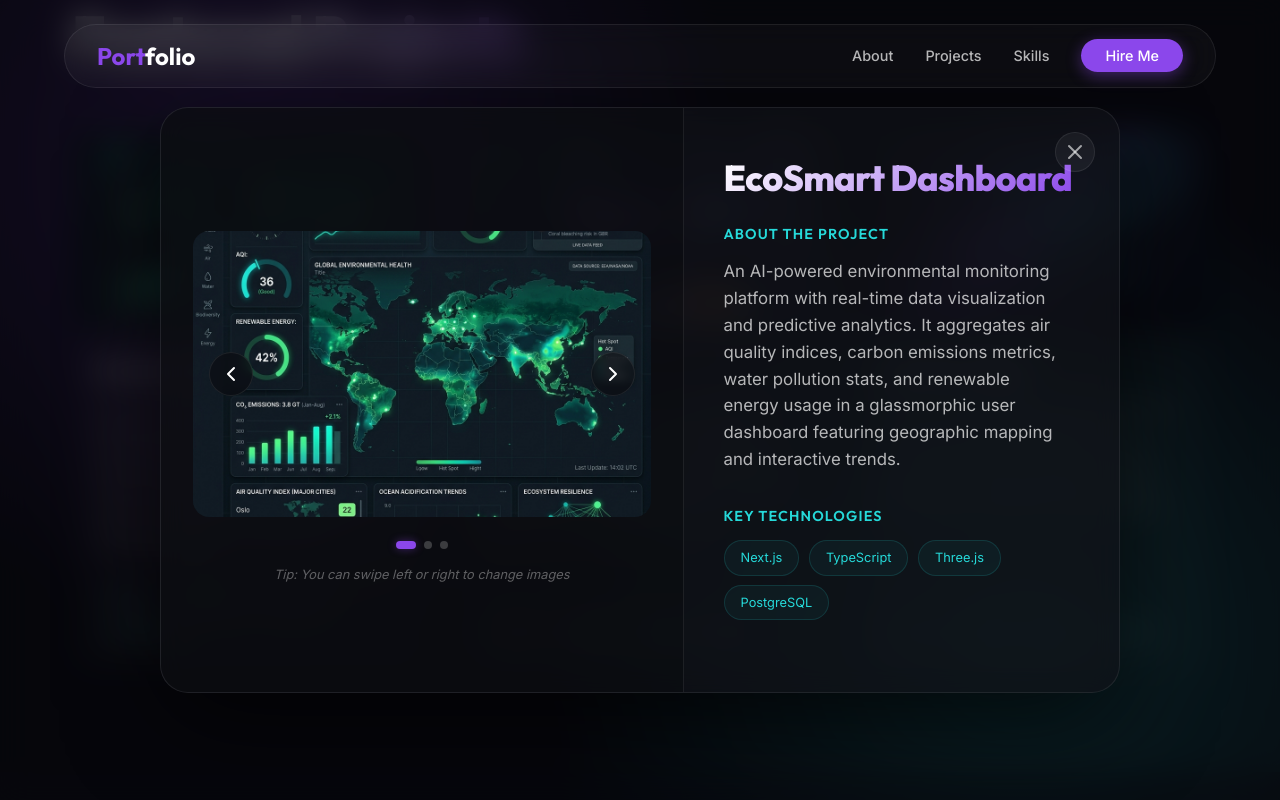
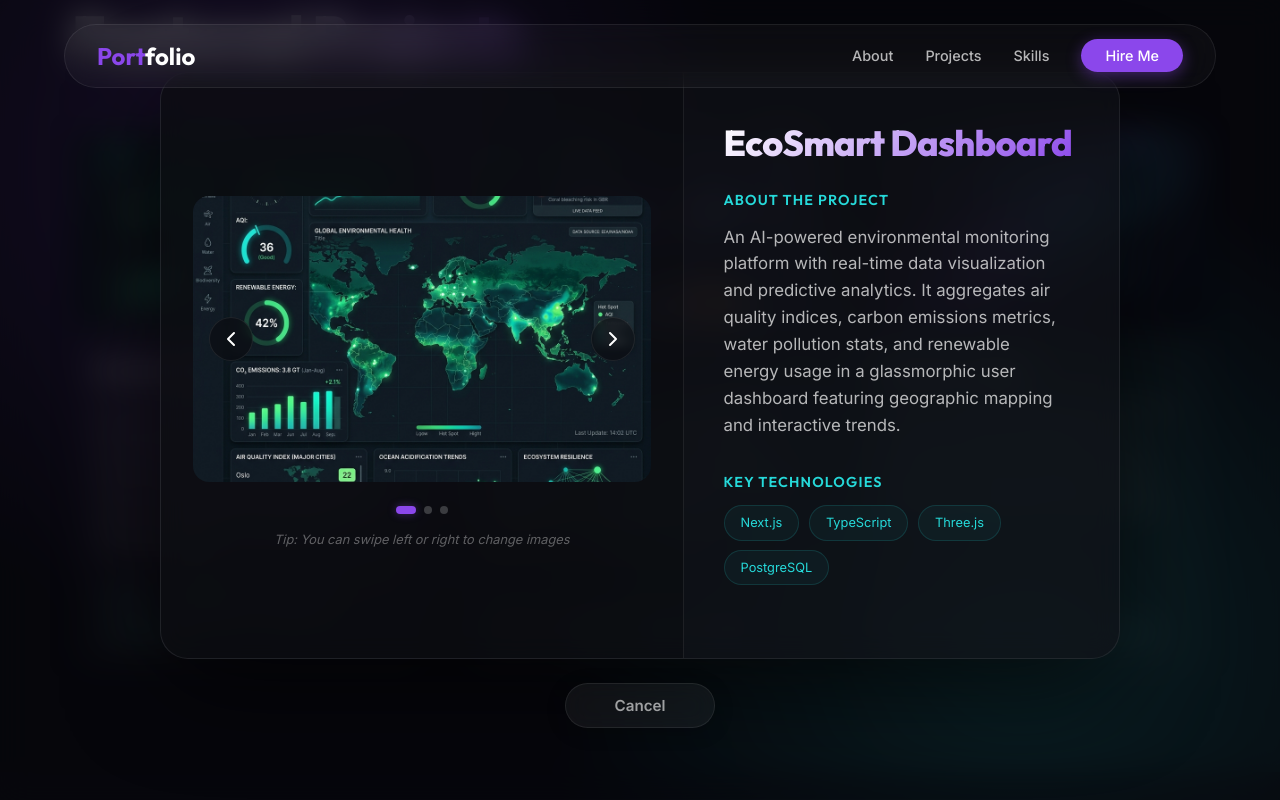
Before and after one commit to taraalsyah/nextjs_portofolio, a Next.js app: page / in a window 1280 px wide. Both pictures are taken after a click on the element 248 px from the left and 1309 px from the top of the page. Shown: the part 909-1709 px from the top of the page. Built offline with nearby package versions, Linux system fonts and the light colour scheme.

Commit message:
update featured projects buat tombol cancel

```diff
--- a/src/components/ui/ProjectModal.module.css
+++ b/src/components/ui/ProjectModal.module.css
@@ -3,9 +3,12 @@
   inset: 0;
   z-index: 100;
   display: flex;
+  flex-direction: column;
   align-items: center;
   justify-content: center;
   padding: 2rem;
+  overflow-y: auto;
+  gap: 1.5rem;
 }
 
 .backdrop {
@@ -333,3 +336,25 @@
     padding: 0.8rem;
   }
 }
+
+.bottomCancelButton {
+  background: hsla(0, 0%, 100%, 0.05);
+  border: 1px solid var(--glass-border);
+  color: hsla(0, 0%, 100%, 0.6);
+  padding: 0.75rem 3rem;
+  border-radius: 100px;
+  font-size: 0.95rem;
+  font-weight: 600;
+  transition: var(--transition);
+  cursor: pointer;
+  z-index: 2;
+  box-shadow: 0 4px 20px rgba(0, 0, 0, 0.2);
+}
+
+.bottomCancelButton:hover {
+  background: hsla(0, 0%, 100%, 0.15);
+  color: white;
+  transform: translateY(-2px);
+  border-color: hsla(0, 0%, 100%, 0.25);
+  box-shadow: 0 8px 30px rgba(0, 0, 0, 0.4);
+}
--- a/src/components/ui/ProjectModal.tsx
+++ b/src/components/ui/ProjectModal.tsx
@@ -2,7 +2,7 @@
 
 import React, { useState, useEffect } from 'react';
 import { motion, AnimatePresence } from 'framer-motion';
-import { ChevronLeft, ChevronRight, X } from 'lucide-react';
+import { ChevronLeft, ChevronRight } from 'lucide-react';
 import styles from './ProjectModal.module.css';
 
 interface ProjectModalProps {
@@ -91,10 +91,7 @@ const ProjectModal = ({ isOpen, onClose, project }: ProjectModalProps) => {
             exit={{ opacity: 0, scale: 0.9, y: 20 }}
             transition={{ type: 'spring', damping: 25, stiffness: 350 }}
           >
-            {/* Close Button */}
-            <button className={styles.closeButton} onClick={onClose} aria-label="Close modal">
-              <X size={24} />
-            </button>
+
 
             <div className={styles.modalContent}>
               {/* Carousel Section */}
@@ -170,6 +167,18 @@ const ProjectModal = ({ isOpen, onClose, project }: ProjectModalProps) => {
               </div>
             </div>
           </motion.div>
+
+          {/* Cancel button below modal container */}
+          <motion.button
+            className={`${styles.bottomCancelButton} glass`}
+            onClick={onClose}
+            initial={{ opacity: 0, y: 10 }}
+            animate={{ opacity: 1, y: 0 }}
+            exit={{ opacity: 0, y: 10 }}
+            transition={{ type: 'spring', damping: 25, stiffness: 350, delay: 0.1 }}
+          >
+            Cancel
+          </motion.button>
         </div>
       )}
     </AnimatePresence>
```
